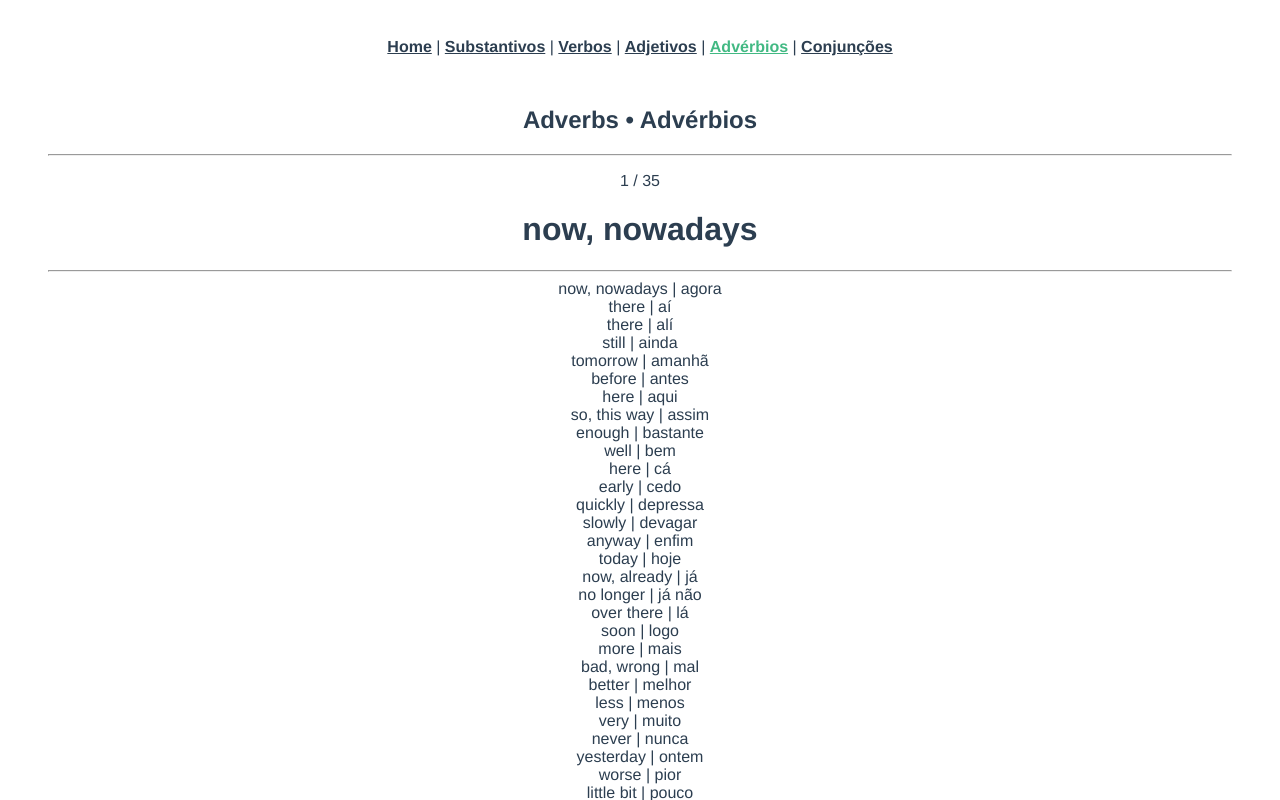
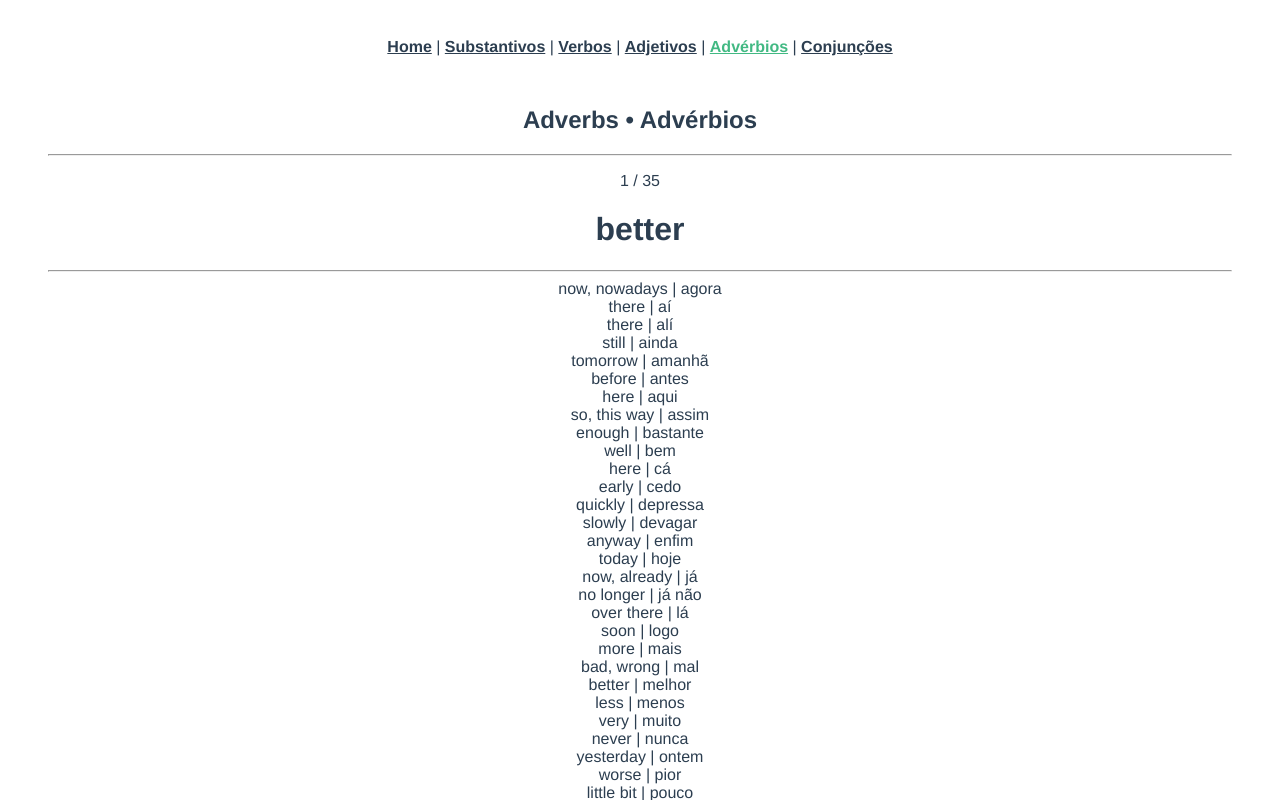
Before and after one commit to levosos/dictao, a Vue app: page /adverbs in a window 1280 px wide. Shown: the top 800 px of the page. Built offline with nearby package versions, Linux system fonts and the light colour scheme.

Commit message:
Randomizing words in 'Practice' component

```diff
--- a/src/components/Practice.vue
+++ b/src/components/Practice.vue
@@ -1,8 +1,8 @@
 <template>
   <div>
     <hr />
-    <div v-on:click="next()">
-      <p>{{ index + 1 }} / {{ data.length }}</p>
+    <div v-on:click="click()">
+      <p>{{ counter }} / {{ data.length }}</p>
       <h1>{{ english(data[index]) }}</h1>
       <h1 v-if="answer">{{ portuguese(data[index]) }}</h1>
     </div>
@@ -15,7 +15,8 @@ export default {
   name: 'Practice',
   data() {
     return {
-      index: 0,
+      counter: 0,
+      used: [],
       answer: false,
     }
   },
@@ -32,13 +33,28 @@ export default {
   },
   methods: {
     next() {
+      if (this.used.length == this.data.length) {
+        this.used = []
+        this.counter = 1
+      } else {
+        this.counter++
+      }
+
+      do {
+        this.index = Math.floor(Math.random() * this.data.length)
+      } while (this.used.includes(this.index))
+
+      this.used.push(this.index)
+    },
+    click() {
       if (this.answer) {
-        this.index = (this.index + 1) % this.data.length
+        this.next()
       }
 
       this.answer = !this.answer
     }
-  }
+  },
+  created() { this.next() },
 }
 </script>
 
```
